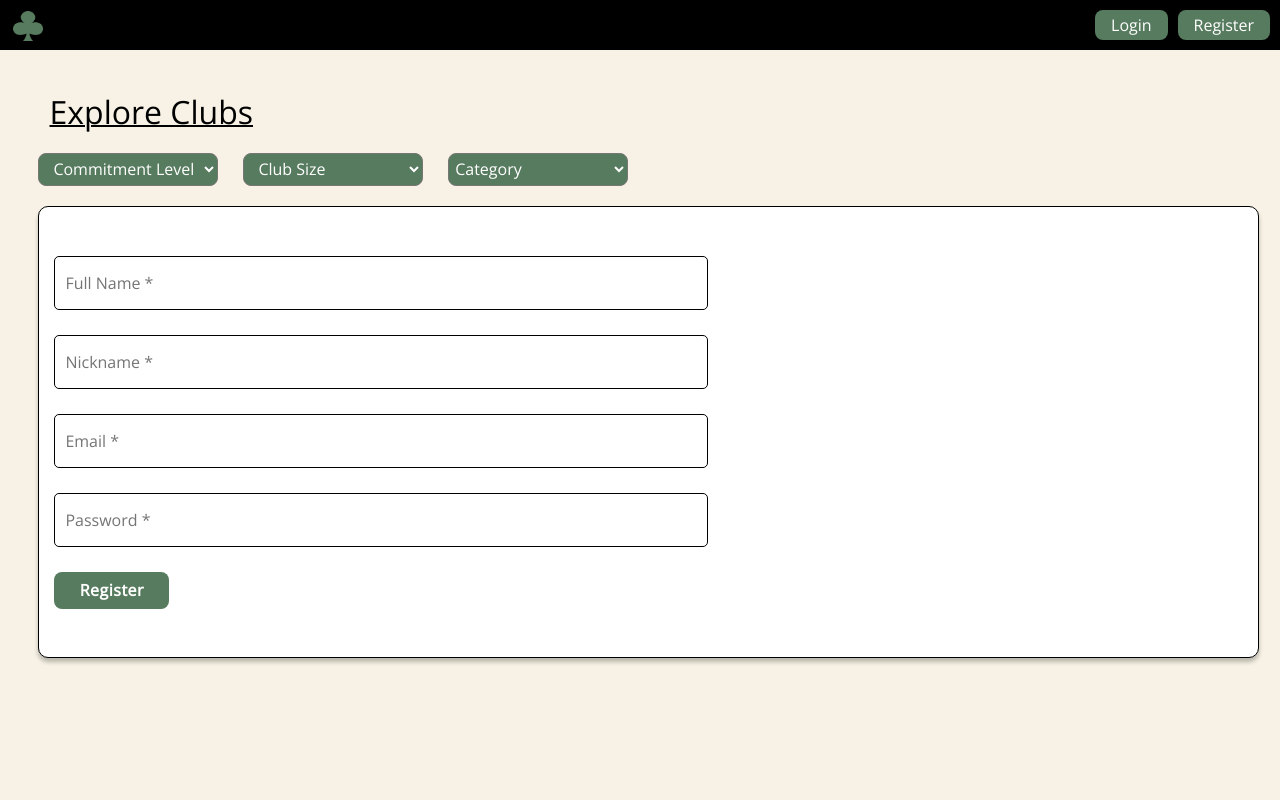
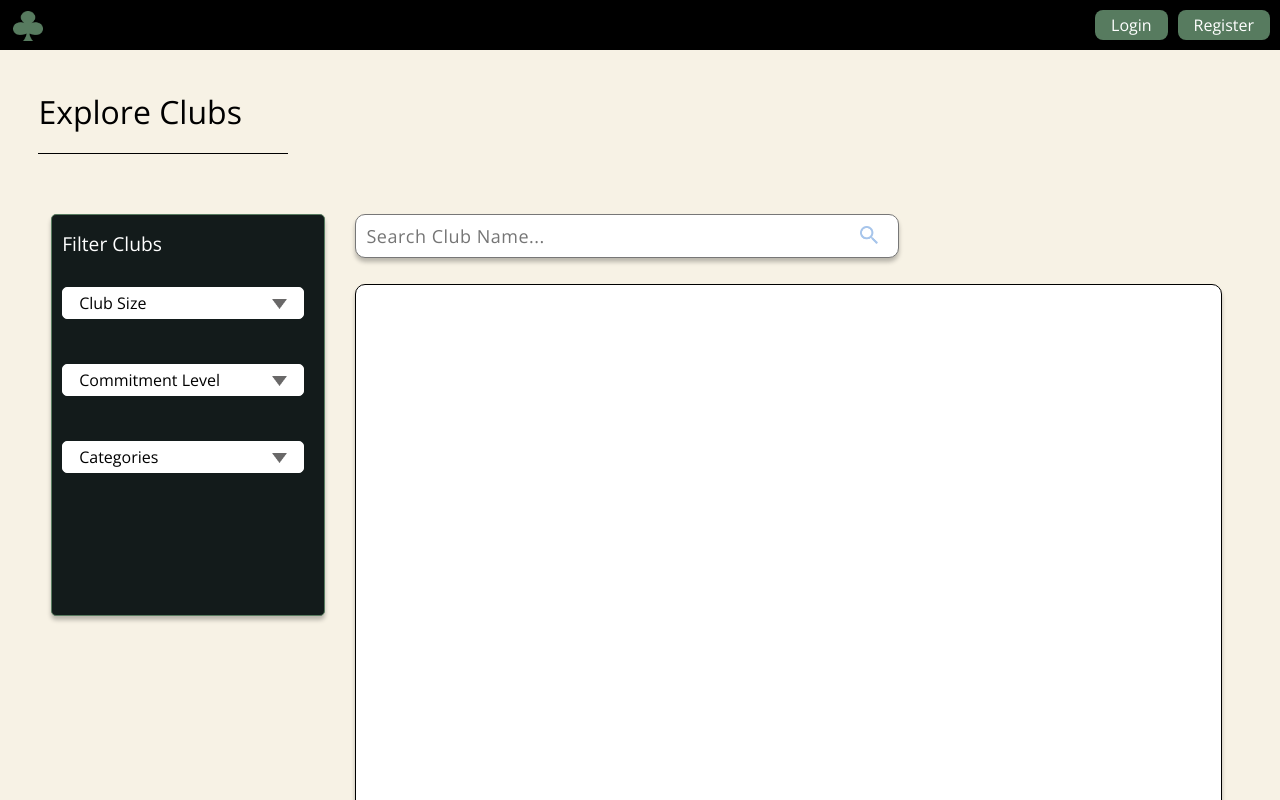
Before and after one commit to mikezhan88/Rate-My-Club, a React (Create React App) app in the folder rate-my-club/: page /allclubs in a window 1280 px wide. Shown: the top 800 px of the page. Built offline with nearby package versions, Linux system fonts and the light colour scheme.

Commit message:
bare bones all clubs and stylistic changes

```diff
--- a/rate-my-club/src/components/AllClubsPage/AllClubsPage.js
+++ b/rate-my-club/src/components/AllClubsPage/AllClubsPage.js
@@ -1,8 +1,11 @@
+
 
 import NavBar from '../NavBar/NavBar'
 import Form from 'react-bootstrap/Form';
 import React, {useState, useEffect, useRef} from 'react';
 import {Link} from 'react-router-dom'
+import Dropdown from './DropdownAllClubs';
+import { categoriesOptions, sizeOptions, commitmentOptions } from '../RegisterPage/DropdownObjects';
 
 
 
@@ -13,31 +16,25 @@ export default function AllClubsPage() {
 
            <div className='clubs-page'>
              <div className='clubs-largetext'>Explore Clubs</div>
-             <div className='clubs-filter'>
-              <SelectCommitment/>
-              <SelectSize/>
-              {/* <SelectCategory/> */}
-              <div className='select'>
-              <select name="slct" id="slct">
+             <div style={{ borderTop: "1px solid black ", width: "250px"}}></div>
+             </div>
+             <div className='filter-backdrop'>
+                <div className='clubs-filter'>
+                  <div className='clubs-text'>Filter Clubs</div>
 
-              <option>Category</option>
-              <option value="1">Fraternity</option>
-              <option value="2">Cabbage</option>
-              <option value="3">Art</option>
-              <option value="4">Cultural</option>
-              <option value="5">Consulting</option>
+                    <Dropdown null placeholder='Club Size' options={ sizeOptions }></Dropdown>
+                    <Dropdown null placeholder='Commitment Level' options={ commitmentOptions }></Dropdown>
+                    <Dropdown isMulti placeholder='Categories' options={ categoriesOptions }></Dropdown>
+                </div>
+                <div className='clubs-search-div'>
+                  <input type='text' className='clubs-search-bar'placeholder='Search Club Name...' ></input>
+                  <img src={require("../images/search-icon.png")} className='clubs-search-icon' alt="search"/>
+                  <div className='allclubs-page-backdrop'>
 
-              </select>
+                  </div>
+                </div>
               </div>
-             </div>
-             <div className='allclubs-page-backdrop'>
-                <input type='text' className='club-register-input' placeholder='Full Name *' ></input>
-                <input type='text' className='club-register-input' placeholder='Nickname *' ></input>
-                <input type='text' className='club-register-input' placeholder='Email *' ></input>
-                <input type='text' className='club-register-input' placeholder='Password *' ></input>
-                <button type='button' className='register-button'>Register</button>
-              </div>
-           </div>
+
          </React.Fragment>
   )
 }
--- /dev/null
+++ b/rate-my-club/src/components/AllClubsPage/DropdownAllClubs.js
@@ -0,0 +1,98 @@
+import React, {useState, useEffect} from 'react';
+
+export default function Dropdown({ placeholder, options, isMulti }) {
+
+    const [showMenu, setShowMenu] = useState(false);
+    const [selectedValue, setSelectedValue] = useState(isMulti ? [] : null);
+
+    useEffect(() => {
+        const handler = () => setShowMenu(false);
+        window.addEventListener("click", handler);
+        return () => {
+            window.removeEventListener("click", handler);
+        };
+    });
+
+    const handleInputClick = (e) => {
+        e.stopPropagation();
+        setShowMenu(!showMenu);
+    };
+
+    const getDisplay = () => {
+        if (!selectedValue || selectedValue.length === 0) {
+            return placeholder;
+        }
+        if (isMulti) {
+            return (
+                <div className='dropdown-tags'>
+                    {selectedValue.map((option) => (
+                        <div key={option.value} className='dropdown-tag-item'>
+                            { option.label }
+                            <span onClick={(e) => onTagRemove(e, option)} className='dropdown-tag-close'>
+                                <img src={require("../images/close-icon.png")} className='close-icon' alt="close-icon" />
+                            </span>
+                        </div>
+                    ))}
+                </div>
+            );
+        }
+        return selectedValue.label;
+    };
+
+    const onItemClick = (option) => {
+        let newValue;
+        if (isMulti) {
+            if (selectedValue.findIndex((o) => o.value === option.value) >= 0) {
+                newValue = removeOption(option);
+            }
+            else {
+                newValue = [...selectedValue, option];
+            }
+        }
+        else {
+            newValue = option;
+        }
+        setSelectedValue(newValue);
+    };
+
+    const isSelected = (option) => {
+        if (isMulti) {
+            return selectedValue.filter((o) => o.value === option.value).length > 0;
+        }
+        if (!selectedValue) {
+            return false;
+        }
+        return selectedValue.value === option.value;
+    }
+
+    const removeOption = (option) => {
+        return selectedValue.filter((o) => o.value !== option.value);
+    };
+
+    const onTagRemove = (e, option) => {
+        e.stopPropagation();
+        setSelectedValue(removeOption(option));
+    };
+
+    return (
+        <div className='all-clubs-dropdown-container'>
+            <div onClick={ handleInputClick } className='all-clubs-dropdown-input'>
+                <div className='all-clubs-dropdown-selected-value'> { getDisplay() } </div>
+                <div className='all-clubs-dropdown-tools'>
+                    <div className='all-clubs-dropdown-tool'>
+                        <img src={require("../images/dropdown-logo.png")} className='dropdown-logo' alt="logo" />
+                    </div>
+                </div>
+            </div>
+            { showMenu && (
+                <div className='all-clubs-dropdown-menu'>
+                { options.map((option) => (
+                    <div onClick={ () => onItemClick(option) } key={ option.value } className={`all-clubs-dropdown-item ${isSelected(option) && "selected"}`}>
+                        { option.label }
+                    </div>
+                ))}
+                </div>
+            )}
+        </div>
+    )
+    }
--- a/rate-my-club/src/index.css
+++ b/rate-my-club/src/index.css
@@ -26,12 +26,15 @@ select {
   padding-left: 1%;
 }
 
+input:focus {
+  outline-color: #577B5F;
+}
+
+textarea:focus{
+  outline-color: #577B5F;
+}
 
 
-/* select:hover {
-  background-color: #f7f2e5;
-
-} */
 /* <------------------------------LANDING PAGE STYLING--------------------------------------> */
 
 .main {
@@ -249,6 +252,38 @@ select {
   border-radius: 5px;
 }
 
+.club-description-text {
+  width: 50vw;
+}
+
+.register-description-box {
+  border: 0.5px solid #777777;
+  width: 50vw;
+  height: 200px;
+  font-family: 'Open Sans';
+  font-size: 16px;
+}
+
+.register-button {
+  background-color: #577B5F;
+  border-radius: 8px;
+  font-family: 'Open Sans';
+  font-size: 16px;
+  border: none;
+  color: white;
+  font-weight: bold;
+  letter-spacing: 0.5px;
+  height: 37px;
+  width: 115px;
+  transition-duration: 0.4s;
+}
+
+.register-button:hover {
+  background-color: white;
+  color: black;
+  border: 0.5px solid #577B5F;
+}
+
 .dropdown-container {
   text-align: left;
   border: 0.5px solid black;
@@ -302,6 +337,11 @@ select {
   gap: 5px;
 }
 
+/*
+.dropdown-tags>* {
+  flex: 1 1 10px;
+} */
+
 .dropdown-tag-item {
   background-color: #d9d9d9;
   padding: 4px 7px;
@@ -320,38 +360,6 @@ select {
 .close-icon {
   width: 18px;
   height: 18px;
-}
-
-.club-description-text {
-  width: 50vw;
-}
-
-.register-description-box {
-  border: 0.5px solid #777777;
-  width: 50vw;
-  height: 200px;
-  font-family: 'Open Sans';
-  font-size: 16px;
-}
-
-.register-button {
-  background-color: #577B5F;
-  border-radius: 8px;
-  font-family: 'Open Sans';
-  font-size: 16px;
-  border: none;
-  color: white;
-  font-weight: bold;
-  letter-spacing: 0.5px;
-  height: 37px;
-  width: 115px;
-  transition-duration: 0.4s;
-}
-
-.register-button:hover {
-  background-color: white;
-  color: black;
-  border: 0.5px solid #577B5F;
 }
 
 /* <---------------------------------REGISTER USER PAGE STYLING--------------------------------> */
@@ -520,14 +528,27 @@ select {
   row-gap: 60px;
 }
 
+.filter-backdrop {
+  position: relative;
+  display: flex;
+  flex-direction: row;
+  justify-content: center;
+  margin-top: 60px;
+  column-gap: 30px;
+  padding-left: 1%;
+  height: 100vw;
+  margin-left: 3vw;
+  margin-right: 3vw;
+
+}
+
 .allclubs-page-backdrop{
   position: relative;
   /* margin-top: 20px; */
   bottom: 40px;
   background-color: white;
   border-radius: 10px;
-  width: 94vw;
-  height: 450px;
+  height: 100vw;
   border: 0.7px solid black;
   box-shadow: 0px 4px 4px rgba(0, 0, 0, 0.25);
   display: flex;
@@ -535,6 +556,8 @@ select {
   row-gap: 25px;
   justify-content: center;
   padding-left: 15px;
+  margin-right: 20px;
+  margin-top: 110px;
   /* align-items: center; */
 }
 
@@ -542,24 +565,145 @@ select {
   position: relative;
   top: 40px;
   font-size: 2em;
-  padding-left: 1%;
-  text-decoration-line: underline;
-  text-decoration-thickness: 2px;
+
+  /* text-decoration-line: underline;
+  text-decoration-thickness: 2px; */
 }
 
 .clubs-filter {
+  background-color: #131b1b;
+    position: relative;
+    display: flex;
+    flex-direction: column;
+    row-gap: 45px;
+    justify-content: left;
+    width: 350px;
+    border-radius: 5px;
+    border-color: #577B5F;
+    height: 400px;
+    padding-right: 20px;
+    padding-left: 10px;
+    border: 0.7px solid #577B5F;
+    box-shadow: 0px 4px 4px rgb(0 0 0 / 25%);
+}
+
+.clubs-text{
+  position: relative;
+  top: 15px;
+  font-size: 1.2em;
+  font-weight: 500;
+  color: white;
+
+}
+
+.clubs-search-bar {
+  background: #FFFFFF;
+  border: 1px solid #777777;
+  box-shadow: 0px 4px 4px rgba(0, 0, 0, 0.25);
+  border-radius: 10px;
+  font-family: 'Open Sans';
+  font-size: 18px;
+  letter-spacing: 0.5px;
+  padding-left: 10px;
+  position: absolute;
+  width: 530px;
+  height: 40px;
+}
+
+.clubs-search-div {
   position: relative;
   display: flex;
-  flex-direction: row;
-  column-gap: 25px;
+  flex-direction: column;
+  row-gap: 35px;
   justify-content: left;
-  margin-right: 10%;
+  width: 100vw;
 }
 
-.option {
-  background-color: #ffffff;
+.clubs-search-icon {
+  position: absolute;
+  width: 18px;
+  height: 18px;
+  top: 12px;
+  margin-left: 505px;
 }
 
-select option{
-  background-color: #f7f2e5;
+
+/* <------------------------------DROPDOWN FOR CLUBS PAGE STYLING--------------------------------------> */
+
+
+.all-clubs-dropdown-container {
+  text-align: left;
+  border: 1px solid ;
+  font-family: 'Open Sans';
+  background-color:white;
+  color: white;
+  border-radius: 5px;
+  font-size: 16px;
+  border-radius: 5px;
 }
+
+
+.all-clubs-dropdown-input {
+  display: flex;
+  align-items: center;
+  justify-content: space-between;
+  user-select: none;
+  background-color: white;
+  border-radius: 8px;
+  font-family: 'Open Sans';
+  font-size: 16px;
+  border: none;
+  color: black;
+  height: 30px;
+  padding-left: 16px;
+  padding-right: 16px;
+
+
+}
+
+.all-clubs-dropdown-menu {
+  position: absolute;
+  transform: translateY(4px);
+  width: 17vw;
+  border: 1px solid #777777;
+  border-radius: 5px;
+  overflow: auto;
+  max-height: 150px;
+  background-color: white;
+}
+
+.all-clubs-dropdown-item {
+  padding: 5px;
+  padding-left: 8px;
+  color: black;
+}
+
+.all-clubs-dropdown-item.selected {
+  background-color: #577B5F;
+  color: #f7f2e5;
+}
+
+.all-clubs-dropdown-item:hover {
+  background-color: #d9d9d9;
+}
+
+.all-clubs-dropdown-tags {
+  display: flex;
+  flex-wrap: wrap;
+  gap: 5px;
+}
+
+.all-clubs-dropdown-tag-item {
+  background-color: #d9d9d9;
+  padding: 4px 7px;
+  border-radius: 2px;
+  display: flex;
+  align-items: center;
+}
+
+.all-clubs-dropdown-tag-close {
+  display: flex;
+  align-items: center;
+  padding-top: 2px;
+  padding-left: 3px;
+}
```
